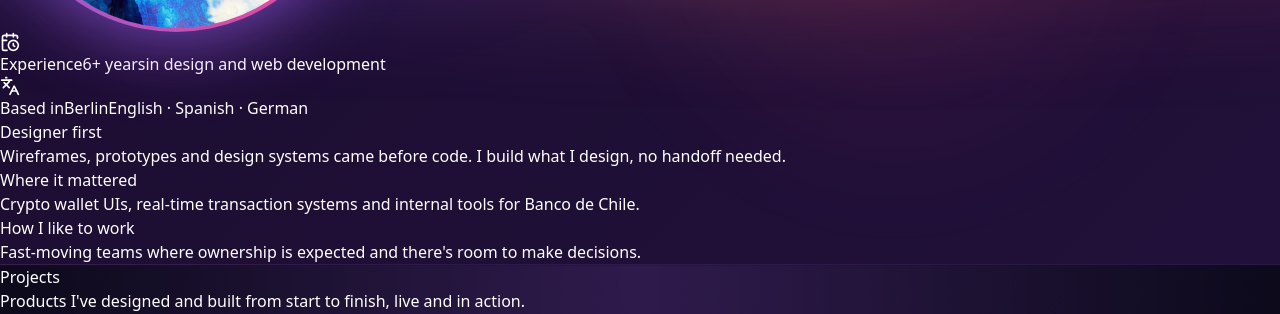
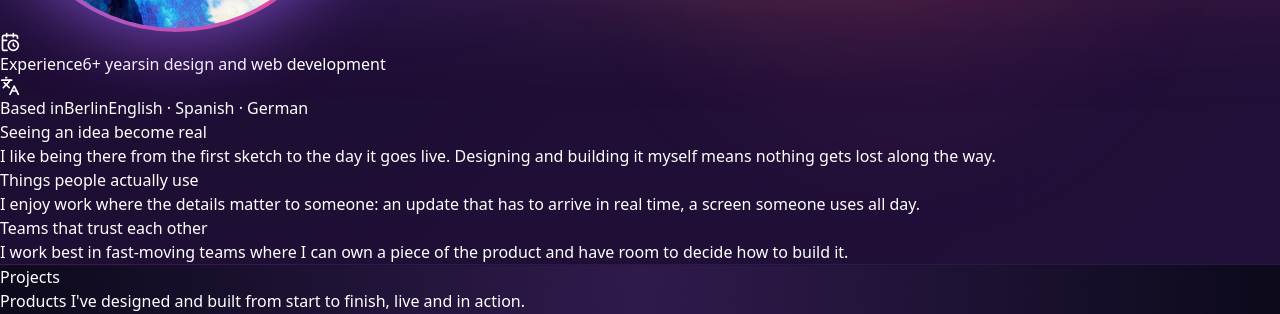
Before and after one commit to Clorostica/Clorostica, a React (Vite) app: page / in a window 1280 px wide. Shown: the part 940-1254 px from the top of the page. Built offline with nearby package versions, Linux system fonts and the light colour scheme.

Commit message:
About: highlights about what I enjoy and why, not a résumé recap

```diff
--- a/src/i18n/translations.js
+++ b/src/i18n/translations.js
@@ -35,9 +35,9 @@ export const translations = {
         post: ". I spent half my career as a designer and the other half writing the code, so I can take a product from idea to launch.",
       },
       highlights: [
-        { title: "Designer first", text: "Wireframes, prototypes and design systems came before code. I build what I design, no handoff needed." },
-        { title: "Where it mattered", text: "Crypto wallet UIs, real-time transaction systems and internal tools for Banco de Chile." },
-        { title: "How I like to work", text: "Fast-moving teams where ownership is expected and there's room to make decisions." },
+        { title: "Seeing an idea become real", text: "I like being there from the first sketch to the day it goes live. Designing and building it myself means nothing gets lost along the way." },
+        { title: "Things people actually use", text: "I enjoy work where the details matter to someone: an update that has to arrive in real time, a screen someone uses all day." },
+        { title: "Teams that trust each other", text: "I work best in fast-moving teams where I can own a piece of the product and have room to decide how to build it." },
       ],
     },
     experience: {
@@ -208,9 +208,9 @@ export const translations = {
         post: ". Pasé la mitad de mi carrera como diseñadora y la otra mitad escribiendo el código, así que puedo llevar un producto de la idea al lanzamiento.",
       },
       highlights: [
-        { title: "Primero diseñadora", text: "Wireframes, prototipos y design systems antes que código. Construyo lo que diseño, sin traspasos." },
-        { title: "Donde importaba", text: "Interfaces de wallets cripto, sistemas de transacciones en tiempo real y herramientas internas para Banco de Chile." },
-        { title: "Cómo me gusta trabajar", text: "En equipos que se mueven rápido, donde se espera que te hagas cargo y hay espacio para decidir." },
+        { title: "Ver una idea hacerse real", text: "Me gusta estar desde el primer boceto hasta el día en que sale en vivo. Diseñarlo y construirlo yo misma hace que nada se pierda en el camino." },
+        { title: "Cosas que la gente usa de verdad", text: "Disfruto los proyectos donde los detalles le importan a alguien: un dato que tiene que llegar en tiempo real, una pantalla que alguien usa todo el día." },
+        { title: "Equipos que confían", text: "Trabajo mejor en equipos ágiles donde puedo hacerme cargo de una parte del producto y tengo espacio para decidir cómo construirla." },
       ],
     },
     experience: {
@@ -381,9 +381,9 @@ export const translations = {
         post: ". Die Hälfte meiner Laufbahn war ich Designerin, die andere Hälfte habe ich den Code geschrieben – so bringe ich ein Produkt von der Idee bis zum Launch.",
       },
       highlights: [
-        { title: "Zuerst Designerin", text: "Wireframes, Prototypen und Designsysteme kamen vor dem Code. Ich baue, was ich entwerfe – ohne Übergabe." },
-        { title: "Wo es darauf ankam", text: "Krypto-Wallet-UIs, Transaktionssysteme in Echtzeit und interne Tools für die Banco de Chile." },
-        { title: "Wie ich gern arbeite", text: "In schnellen Teams, in denen Verantwortung erwartet wird und Raum für Entscheidungen bleibt." },
+        { title: "Von der Idee bis live", text: "Ich bin gern vom ersten Entwurf bis zum Launch dabei. Wenn ich selbst gestalte und baue, geht unterwegs nichts verloren." },
+        { title: "Dinge, die Menschen wirklich nutzen", text: "Mir gefallen Projekte, in denen Details für jemanden zählen: ein Update, das in Echtzeit ankommen muss, ein Screen, mit dem jemand den ganzen Tag arbeitet." },
+        { title: "Teams, die sich vertrauen", text: "Am besten arbeite ich in schnellen Teams, in denen ich einen Teil des Produkts verantworte und mitentscheiden kann, wie wir ihn bauen." },
       ],
     },
     experience: {
```
